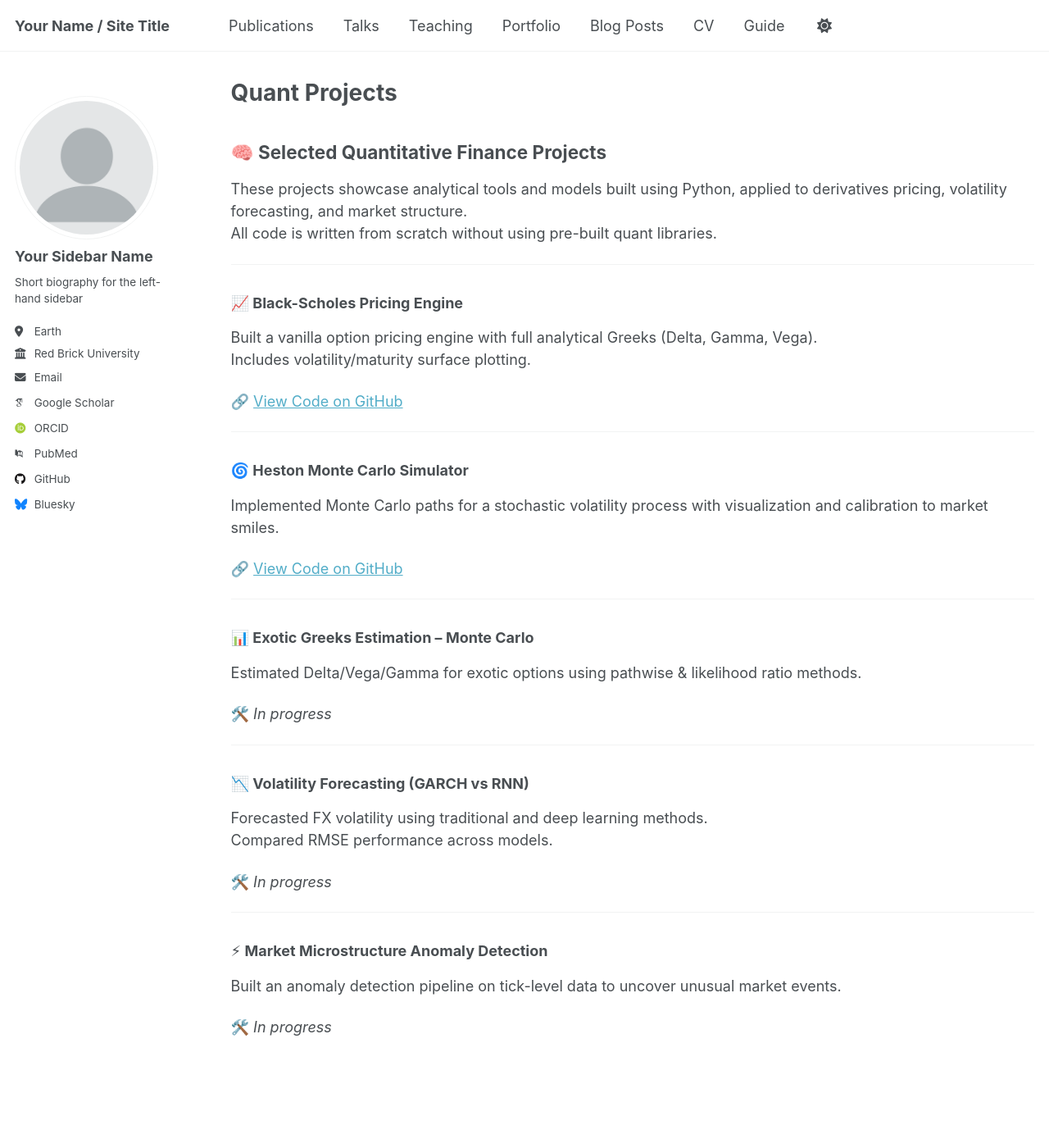
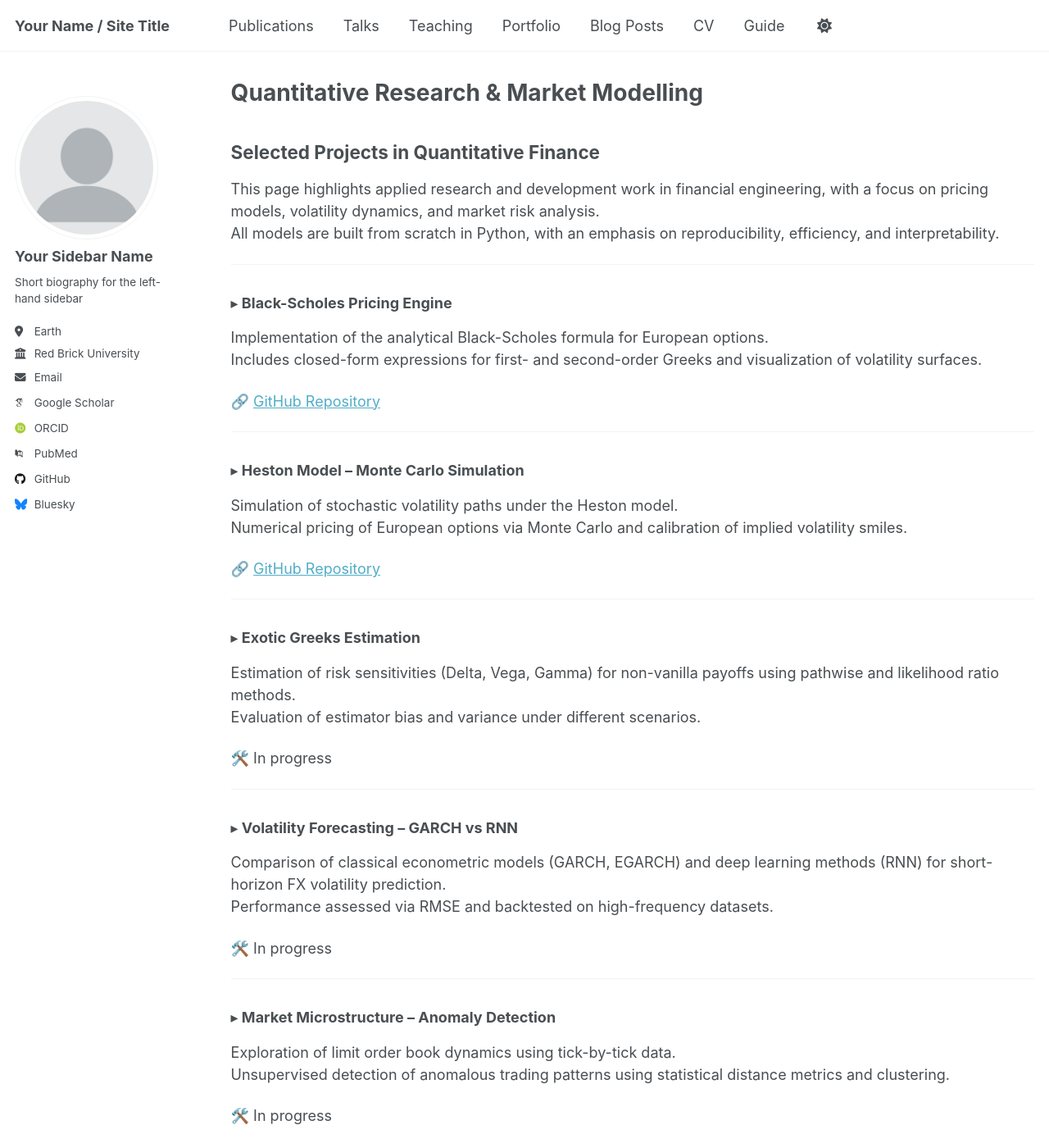
Before and after one commit to MaysaaRais/MaysaaRais.github.io, a Jekyll site: the page built from _pages/projects.md, in a window 1280 px wide and 1400 px high. Shown: the whole window at 82% size. Built offline with Jekyll 4.4.1, drawn with Linux system fonts in a browser that asks for light colours; some web fonts are replaced.

Commit message:
Update projects.md

```diff
--- a/_pages/projects.md
+++ b/_pages/projects.md
@@ -1,48 +1,51 @@
 ---
 layout: archive
-title: "Quant Projects"
+title: "Quantitative Research & Market Modelling"
 permalink: /projects/
 author_profile: true
 ---
 
-## 🧠 Selected Quantitative Finance Projects
+## Selected Projects in Quantitative Finance
 
-These projects showcase analytical tools and models built using Python, applied to derivatives pricing, volatility forecasting, and market structure.
-All code is written from scratch without using pre-built quant libraries.
+This page highlights applied research and development work in financial engineering, with a focus on pricing models, volatility dynamics, and market risk analysis.
+All models are built from scratch in Python, with an emphasis on reproducibility, efficiency, and interpretability.
 
 ---
 
-### 📈 Black-Scholes Pricing Engine
-Built a vanilla option pricing engine with full analytical Greeks (Delta, Gamma, Vega).
-Includes volatility/maturity surface plotting.
+### ▸ Black-Scholes Pricing Engine
+Implementation of the analytical Black-Scholes formula for European options.
+Includes closed-form expressions for first- and second-order Greeks and visualization of volatility surfaces.
 
-🔗 [View Code on GitHub](https://github.com/MaysaaRais/portfolio-maysaa-rais/tree/main/Black-Scholes)
+🔗 [GitHub Repository](https://github.com/MaysaaRais/portfolio-maysaa-rais/tree/main/BlackScholes)
 
 ---
 
-### 🌀 Heston Monte Carlo Simulator
-Implemented Monte Carlo paths for a stochastic volatility process with visualization and calibration to market smiles.
+### ▸ Heston Model – Monte Carlo Simulation
+Simulation of stochastic volatility paths under the Heston model.
+Numerical pricing of European options via Monte Carlo and calibration of implied volatility smiles.
 
-🔗 [View Code on GitHub](https://github.com/MaysaaRais/portfolio-maysaa-rais/tree/main/Heston)
+🔗 [GitHub Repository](https://github.com/MaysaaRais/portfolio-maysaa-rais/tree/main/HestonModel)
 
 ---
 
-### 📊 Exotic Greeks Estimation – Monte Carlo
-Estimated Delta/Vega/Gamma for exotic options using pathwise & likelihood ratio methods.
+### ▸ Exotic Greeks Estimation
+Estimation of risk sensitivities (Delta, Vega, Gamma) for non-vanilla payoffs using pathwise and likelihood ratio methods.
+Evaluation of estimator bias and variance under different scenarios.
 
-🛠️ *In progress*
+🛠️ In progress
 
 ---
 
-### 📉 Volatility Forecasting (GARCH vs RNN)
-Forecasted FX volatility using traditional and deep learning methods.
-Compared RMSE performance across models.
+### ▸ Volatility Forecasting – GARCH vs RNN
+Comparison of classical econometric models (GARCH, EGARCH) and deep learning methods (RNN) for short-horizon FX volatility prediction.
+Performance assessed via RMSE and backtested on high-frequency datasets.
 
-🛠️ *In progress*
+🛠️ In progress
 
 ---
 
-### ⚡ Market Microstructure Anomaly Detection
-Built an anomaly detection pipeline on tick-level data to uncover unusual market events.
+### ▸ Market Microstructure – Anomaly Detection
+Exploration of limit order book dynamics using tick-by-tick data.
+Unsupervised detection of anomalous trading patterns using statistical distance metrics and clustering.
 
-🛠️ *In progress*
+🛠️ In progress
```
